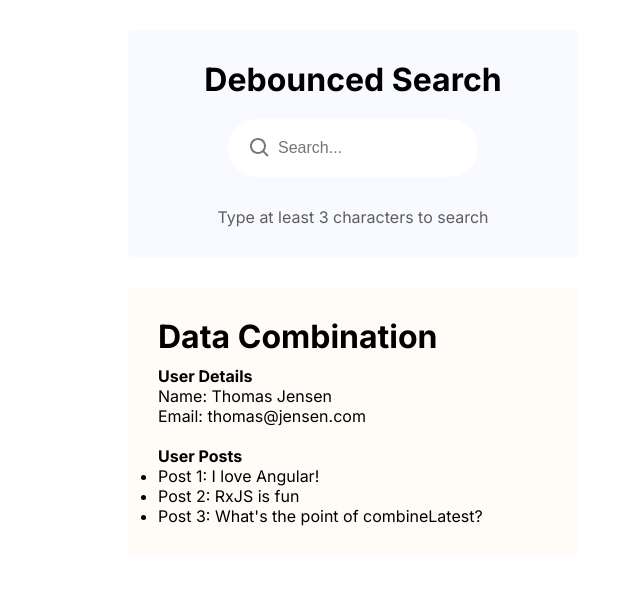
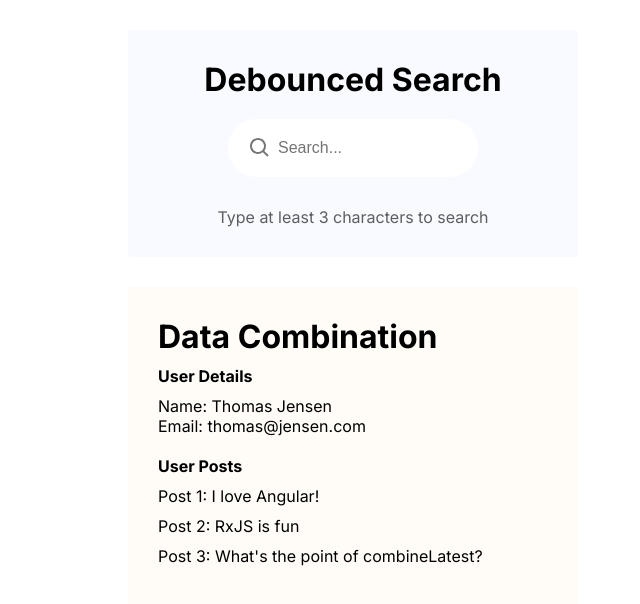
Before and after one commit to outHereSam/rxjs-search-data-combination, an Angular app: page / in a window 1280 px wide. Shown: the top 604 px of the page, without its empty margins (287-927 px from the left). Built offline with nearby package versions, Linux system fonts and the light colour scheme.

Commit message:
Adds spacing to the data combination elements

```diff
--- a/src/app/components/data-combination/data-combination.component.css
+++ b/src/app/components/data-combination/data-combination.component.css
@@ -18,3 +18,15 @@ h1 {
   /* border: solid 1px pink; */
   margin: 0 0 20px 0;
 }
+
+.user-details h4 {
+  margin-bottom: 10px;
+}
+
+.user-posts ul {
+  margin: 10px 0 0 0;
+}
+.user-posts ul li {
+  list-style: none;
+  margin: 0 0 10px 0;
+}
```
